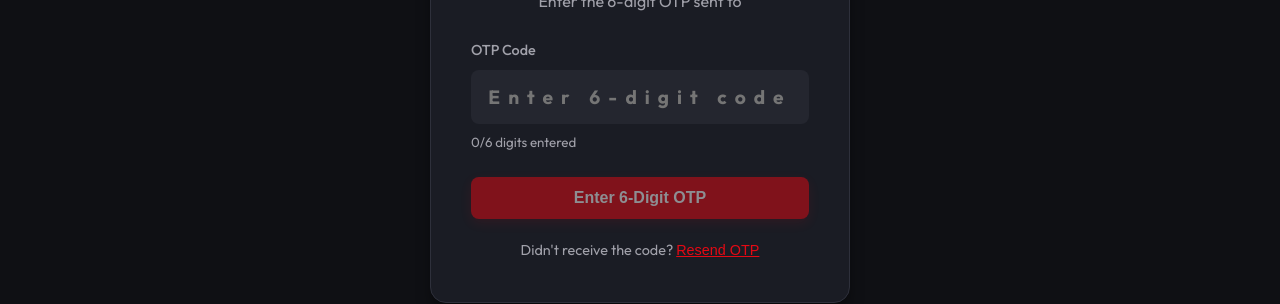
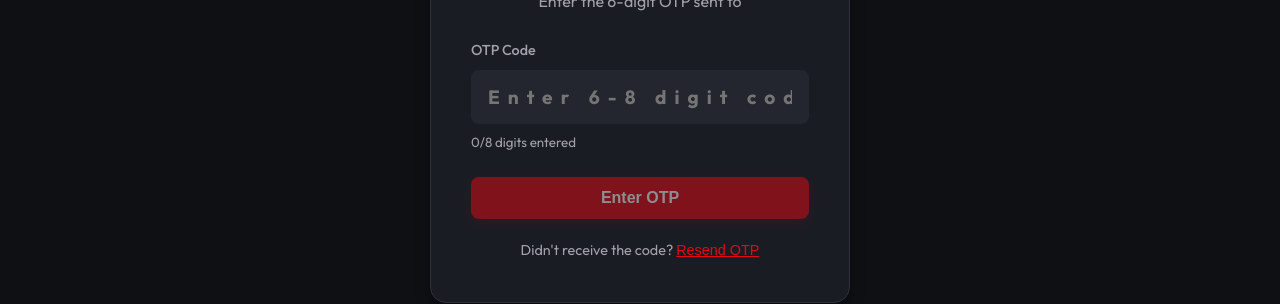
Before and after one commit to cdt-manas/Tikat, a React (Vite) app in the folder client/: page /verify-otp in a window 1280 px wide. Shown: the part 314-618 px from the top of the page. Built offline with nearby package versions, Linux system fonts and the light colour scheme; no server answers.

Commit message:
Fix: Support 6-8 digit OTPs

```diff
--- a/client/src/pages/VerifyOTP.jsx
+++ b/client/src/pages/VerifyOTP.jsx
@@ -88,10 +88,10 @@ const VerifyOTP = () => {
                     <input
                         type="text"
                         className="form-control"
-                        placeholder="Enter 6-digit code"
+                        placeholder="Enter 6-8 digit code"
                         value={otp}
-                        onChange={(e) => setOtp(e.target.value.replace(/\D/g, '').slice(0, 6))}
-                        maxLength="6"
+                        onChange={(e) => setOtp(e.target.value.replace(/\D/g, '').slice(0, 8))}
+                        maxLength="8"
                         required
                         style={{
                             textAlign: 'center',
@@ -101,20 +101,20 @@ const VerifyOTP = () => {
                         }}
                     />
                     <small style={{ color: 'var(--text-secondary)', display: 'block', marginTop: '8px' }}>
-                        {otp.length}/6 digits entered
+                        {otp.length}/8 digits entered
                     </small>
                 </div>
 
                 <button
                     type="submit"
                     className="btn btn-block"
-                    disabled={loading || otp.length !== 6}
+                    disabled={loading || otp.length < 6}
                     style={{
-                        opacity: (loading || otp.length !== 6) ? 0.5 : 1,
-                        cursor: (loading || otp.length !== 6) ? 'not-allowed' : 'pointer'
+                        opacity: (loading || otp.length < 6) ? 0.5 : 1,
+                        cursor: (loading || otp.length < 6) ? 'not-allowed' : 'pointer'
                     }}
                 >
-                    {loading ? 'Verifying...' : otp.length === 6 ? 'Verify OTP ✓' : 'Enter 6-Digit OTP'}
+                    {loading ? 'Verifying...' : otp.length >= 6 ? 'Verify OTP ✓' : 'Enter OTP'}
                 </button>
             </form>
 
```
